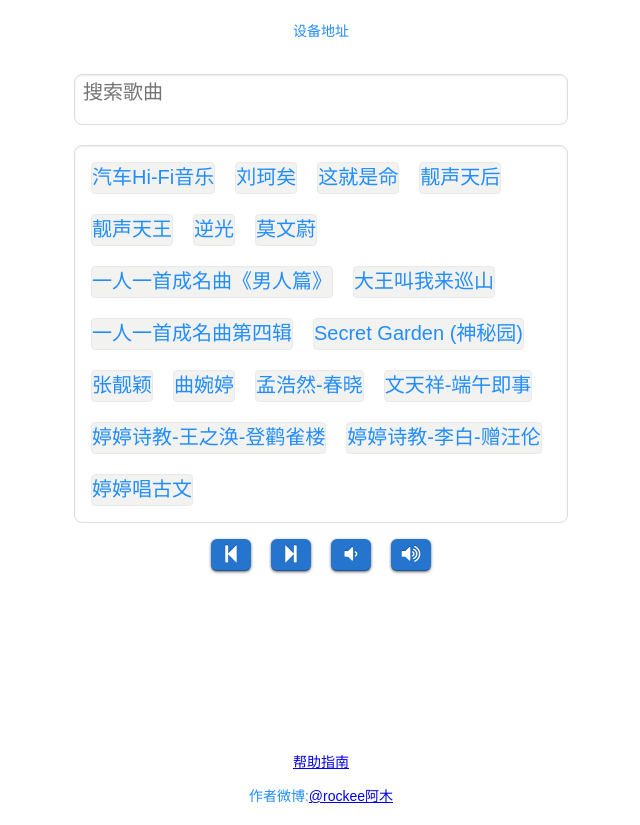
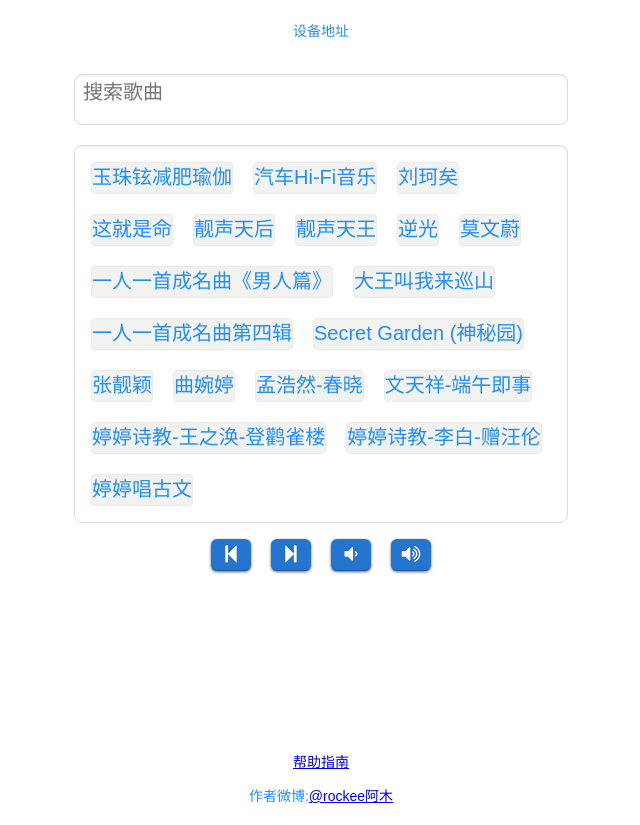
Before and after one commit to noolua/mbox-website, a plain HTML site: page var/www/index.html in a window 1280 px wide. Shown: the whole page, without its empty margins (319-959 px from the left). Drawn offline with nearby package versions, Linux system fonts and the light colour scheme.

Commit message:
add web_res

```diff
--- a/var/www/index.html
+++ b/var/www/index.html
@@ -221,6 +221,7 @@
         });
         // fill songs
         var songs = '[\
+        {"name":"玉珠铉减肥瑜伽", "ref":"http://mbox.qiniudn.com/downloads/yujia.mp3"},\
         {"name":"汽车Hi-Fi音乐", "ref":"http://y.qq.com/#type=album&mid=0031q0WV3ICQ2w"},\
         {"name":"刘珂矣", "ref":"http://y.qq.com/search/刘珂矣"},\
         {"name":"这就是命", "ref":"http://y.qq.com/#type=album&mid=0017J2os0nCc6C"},\
```
